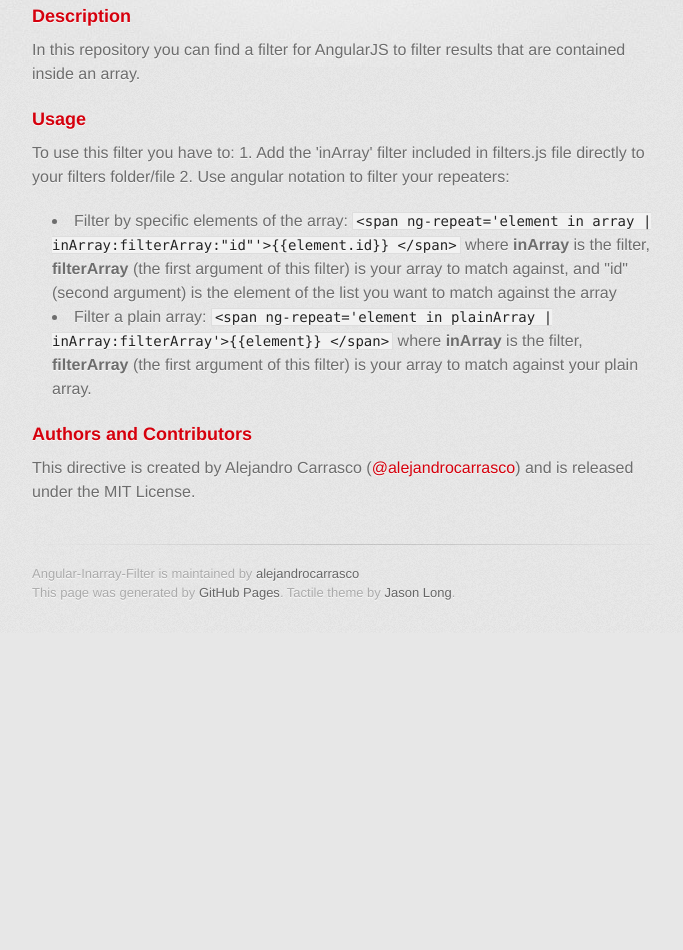
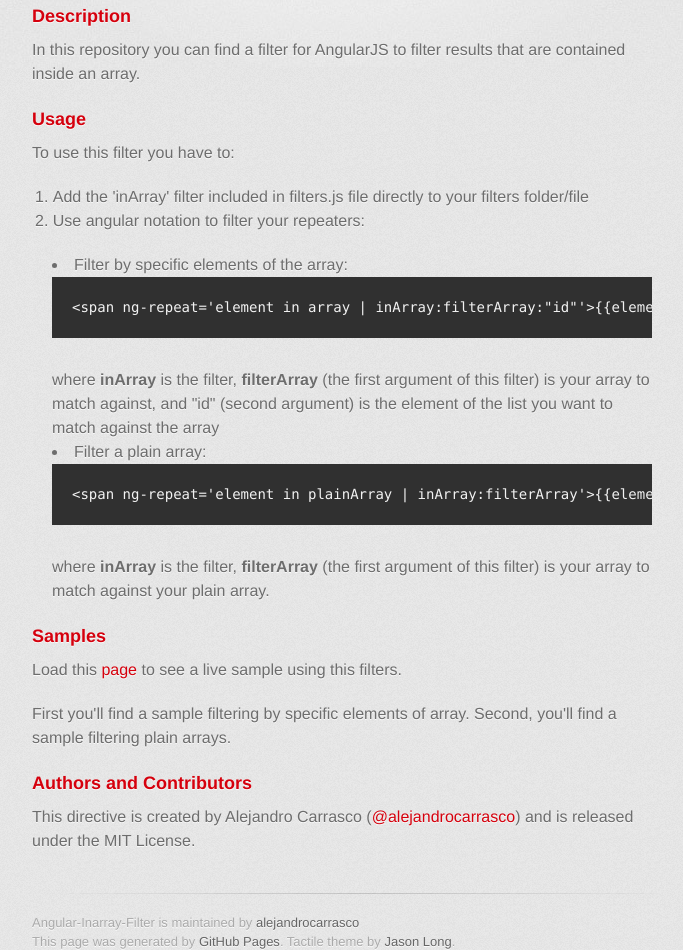
Before and after one commit to cyberdelphos/angular-inarray-filter, a plain HTML site: page index.html in a window 1280 px wide. Shown: the part 506-1456 px from the top of the page, without its empty margins (298-981 px from the left). Before the commit the page ends 1139 px from the top, so only its background shows below. Drawn offline with Linux system fonts and the light colour scheme; a web font is replaced by a local one.

Commit message:
Updating samples and usage

```diff
--- a/index.html
+++ b/index.html
@@ -50,17 +50,26 @@
 <a name="usage" class="anchor" href="#usage"><span class="octicon octicon-link"></span></a>Usage</h3>
 
 <p>To use this filter you have to:
-1. Add the 'inArray' filter included in filters.js file directly to your filters folder/file
-2. Use angular notation to filter your repeaters:</p>
+<ol>
+    <li>Add the 'inArray' filter included in filters.js file directly to your filters folder/file</li>
+    <li>Use angular notation to filter your repeaters:</li>
+</ol>
+<ul>
+    <li>Filter by specific elements of the array:
+    <pre><code>&lt;span ng-repeat='element in array | inArray:filterArray:"id"'&gt;{{element.id}} &lt;/span&gt;</code></pre>
+    where <strong>inArray</strong> is the filter, <strong>filterArray</strong> (the first argument of this filter) is your array to match against, and "id" (second argument) is the element of the list you want to match against the array</li>
+    <li>Filter a plain array:
+    <pre><code>&lt;span ng-repeat='element in plainArray | inArray:filterArray'&gt;{{element}} &lt;/span&gt;</code></pre>
+    where <strong>inArray</strong> is the filter, <strong>filterArray</strong> (the first argument of this filter) is your array to match against your plain array.</li>
+</ul>
+</p>
+<h3>
+<a name="samples" class="anchor" href="#samples"><span class="octicon octicon-link"></span></a>Samples</h3>
 
-<ul>
-<li>Filter by specific elements of the array:
-<code>&lt;span ng-repeat='element in array | inArray:filterArray:"id"'&gt;{{element.id}} &lt;/span&gt;</code>
-where <strong>inArray</strong> is the filter, <strong>filterArray</strong> (the first argument of this filter) is your array to match against, and "id" (second argument) is the element of the list you want to match against the array</li>
-<li>Filter a plain array:
-<code>&lt;span ng-repeat='element in plainArray | inArray:filterArray'&gt;{{element}} &lt;/span&gt;</code>
-where <strong>inArray</strong> is the filter, <strong>filterArray</strong> (the first argument of this filter) is your array to match against your plain array.</li>
-</ul><h3>
+<p>Load this <a href="sample/app/index.html">page</a> to see a live sample using this filters.</p>
+<p>First you'll find a sample filtering by specific elements of array. Second, you'll find a sample filtering plain arrays.</p>
+
+<h3>
 <a name="authors-and-contributors" class="anchor" href="#authors-and-contributors"><span class="octicon octicon-link"></span></a>Authors and Contributors</h3>
 
 <p>This directive is created by Alejandro Carrasco (<a href="https://github.com/alejandrocarrasco" class="user-mention">@alejandrocarrasco</a>) and is released under the MIT License.</p>
```
